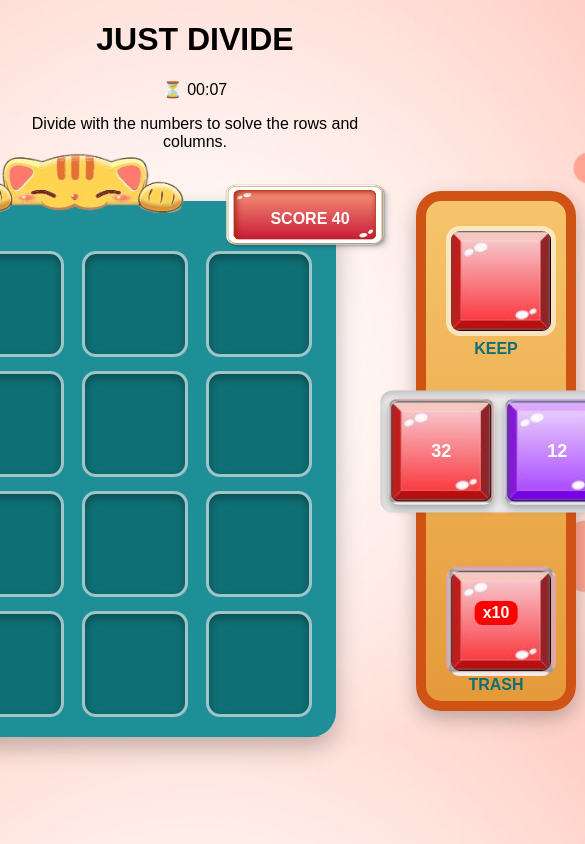
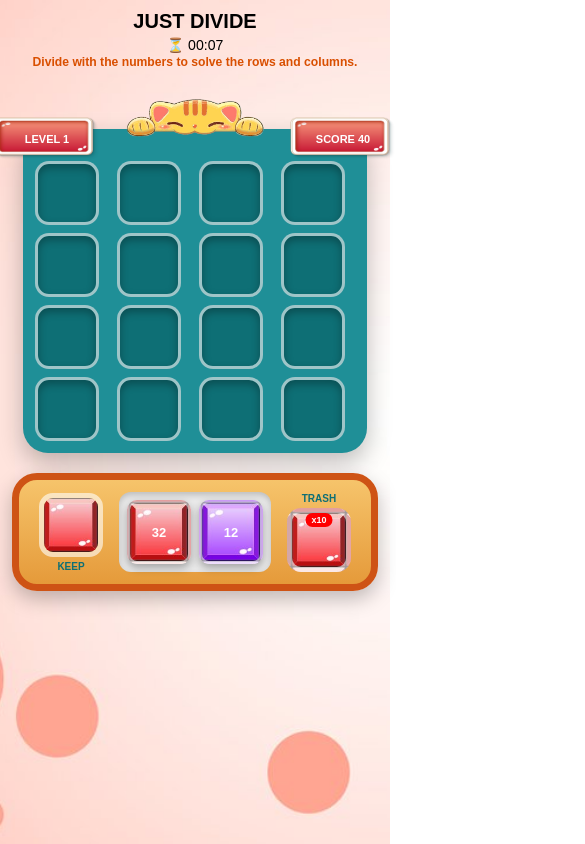
Before and after one commit to akshaymalayil/just-divide-react-game, a React (Vite) app in the folder client/: page / in a window 390 px wide. Shown: the top 844 px of the page, 585 px wide, since content can reach past the window. Built offline with nearby package versions, Linux system fonts and the light colour scheme.

Commit message:
make UI responsive across desktop, landscape and portrait screens, hardcoded px values with CSS custom properties

```diff
--- a/client/src/components/SidePanel.jsx
+++ b/client/src/components/SidePanel.jsx
@@ -1,45 +1,46 @@
-import redTile from "../assets/images/red.png";
-import blueTile from "../assets/images/blue.png";
-import purpleTile from "../assets/images/purple.png"; // generic tile bg
+import redTile    from "../assets/images/red.png";
+import blueTile   from "../assets/images/blue.png";
+import purpleTile from "../assets/images/purple.png";
 
 const SidePanel = () => {
   return (
     <div className="side">
-
       <div className="side-panel">
 
-        {/* KEEP */}
+        {/* ── KEEP ── */}
         <div className="keep-section">
-          <img src={redTile} alt="keep" className="slot-bg" />
+          <img src={redTile} alt="keep slot" className="slot-bg" />
           <div className="slot-label">KEEP</div>
         </div>
 
-        {/* QUEUE */}
-        {/* <div className="queue-section">
-          <div className="queue-tile red">32</div>
-          <div className="queue-tile grey">12</div>
-        </div> */}
+        {/* ── QUEUE (sits between keep & trash inside the panel) ── */}
+        <div className="queue-section">
+          <div
+            className="queue-tile"
+            style={{ backgroundImage: `url(${redTile})` }}
+          >
+            32
+          </div>
+          <div
+            className="queue-tile"
+            style={{ backgroundImage: `url(${purpleTile})` }}
+          >
+            12
+          </div>
+        </div>
 
-        {/* TRASH */}
+        {/* ── TRASH ── */}
         <div className="trash-section">
-          <div      className="slot-label">TRASH</div>
-
-          <div className="slot-bg" style={{ backgroundImage: `url(${redTile})` }}>
+          <div className="slot-label">TRASH</div>
+          <div
+            className="slot-bg"
+            style={{ backgroundImage: `url(${redTile})` }}
+          >
             <div className="trash-count">x10</div>
           </div>
-
         </div>
 
       </div>
-
-      {/* QUEUE */}
-        <div className="queue-section">
-          <div className="queue-tile left" style={{ backgroundImage: `url(${redTile})` }}>32</div>
-
-          <div className="queue-tile right" style={{ backgroundImage: `url(${purpleTile})` }}>12</div>
-        </div>
-
-
     </div>
   );
 };
--- a/client/src/styles/global.css
+++ b/client/src/styles/global.css
@@ -1,66 +1,247 @@
-:root
-{
-    --cell-size:100px;
+/* ============================================================
+   DESIGN TOKENS  —  desktop defaults
+   ============================================================ */
+:root {
+  --cell-size:         100px;
+  --grid-col-size:     calc(var(--cell-size) + 10px);
+  --grid-gap:          14px;
+  --grid-pad-top:      50px;
+  --grid-pad-side:     20px;
+
+  --cat-size:          300px;
+  --top-bar-offset:    -60px;
+  --badge-w:           170px;
+  --badge-h:           70px;
+  --badge-font:        16px;
+  --badge-drop:        40px;
+
+  --panel-w:           calc(var(--cell-size) + 20px);
+  --panel-h:           460px;
+  --panel-pad:         20px;
+  --panel-border:      10px;
+
+  --game-gap:          60px;
+  --game-mt:           100px;
+
+  --title-size:        2rem;
+  --timer-size:        1.1rem;
+  --subtitle-size:     1rem;
+  --queue-tile-font:   18px;
+  --trash-count-top:   35px;
+
+  --bg-image:          url('../assets/images/bg_desktop.png');
 }
 
-/* 🔥 RESET */
+/* ============================================================
+   SMALL LANDSCAPE  (phones & small tablets in landscape)
+   max-width: 900px  +  landscape
+   ============================================================ */
+@media (orientation: landscape) and (max-width: 900px) {
+  :root {
+    --cell-size:         68px;
+    --grid-gap:          8px;
+    --grid-pad-top:      34px;
+    --grid-pad-side:     12px;
+
+    --cat-size:          200px;
+    --top-bar-offset:    -40px;
+    --badge-w:           116px;
+    --badge-h:           48px;
+    --badge-font:        12px;
+    --badge-drop:        26px;
+
+    --panel-w:           calc(var(--cell-size) + 14px);
+    --panel-h:           310px;
+    --panel-pad:         12px;
+    --panel-border:      7px;
+
+    --game-gap:          28px;
+    --game-mt:           60px;
+
+    --title-size:        1.3rem;
+    --timer-size:        0.9rem;
+    --subtitle-size:     0.78rem;
+    --queue-tile-font:   14px;
+    --trash-count-top:   22px;
+
+    --bg-image:          url('../assets/images/bg_landscape.png');
+  }
+}
+
+/* ============================================================
+   MEDIUM LANDSCAPE  (tablets in landscape, 901-1199px)
+   ============================================================ */
+@media (orientation: landscape) and (min-width: 901px) and (max-width: 1199px) {
+  :root {
+    --cell-size:         82px;
+    --grid-gap:          11px;
+    --grid-pad-top:      42px;
+    --grid-pad-side:     16px;
+
+    --cat-size:          245px;
+    --top-bar-offset:    -50px;
+    --badge-w:           138px;
+    --badge-h:           58px;
+    --badge-font:        14px;
+    --badge-drop:        33px;
+
+    --panel-w:           calc(var(--cell-size) + 16px);
+    --panel-h:           380px;
+    --panel-pad:         16px;
+    --panel-border:      8px;
+
+    --game-gap:          44px;
+    --game-mt:           80px;
+
+    --title-size:        1.65rem;
+    --timer-size:        1rem;
+    --subtitle-size:     0.88rem;
+    --queue-tile-font:   16px;
+    --trash-count-top:   28px;
+
+    --bg-image:          url('../assets/images/bg_landscape.png');
+  }
+}
+
+/* ============================================================
+   PORTRAIT  (phones & tablets held upright)
+   ============================================================ */
+@media (orientation: portrait) {
+  :root {
+    --cell-size:         64px;
+    --grid-gap:          8px;
+    --grid-pad-top:      32px;
+    --grid-pad-side:     12px;
+
+    --cat-size:          190px;
+    --top-bar-offset:    -38px;
+    --badge-w:           106px;
+    --badge-h:           44px;
+    --badge-font:        11px;
+    --badge-drop:        24px;
+
+    /* panel becomes a horizontal bar in portrait */
+    --panel-w:           auto;
+    --panel-h:           auto;
+    --panel-pad:         12px;
+    --panel-border:      7px;
+
+    --game-gap:          20px;
+    --game-mt:           60px;
+
+    --title-size:        1.25rem;
+    --timer-size:        0.88rem;
+    --subtitle-size:     0.76rem;
+    --queue-tile-font:   13px;
+    --trash-count-top:   20px;
+
+    --bg-image:          url('../assets/images/bg_portrait.png');
+  }
+}
+
+/* ============================================================
+   BASE RESET
+   ============================================================ */
+*, *::before, *::after {
+  box-sizing: border-box;
+}
+
 body {
   margin: 0;
   font-family: Arial, sans-serif;
-  background: url('../assets/images/bg_desktop.png');
+  background-image: var(--bg-image);
   background-size: cover;
   background-position: center;
+  background-attachment: fixed;
   text-align: center;
+  min-height: 100vh;
 }
 
-/* 🔥 GRID WRAPPER */
+/* ============================================================
+   HEADER
+   ============================================================ */
+.header {
+  padding-top: 10px;
+}
+
+.title {
+  font-size: var(--title-size);
+  margin: 0 0 4px;
+  font-weight: 900;
+}
+
+.timer {
+  font-size: var(--timer-size);
+  margin: 2px 0;
+}
+
+.subtitle {
+  font-size: var(--subtitle-size);
+  margin: 2px 0 0;
+  font-weight: bold;
+  color: #d94f00;
+}
+
+/* ============================================================
+   GAME AREA
+   ============================================================ */
+.game-area {
+  display: flex;
+  justify-content: center;
+  align-items: flex-start;
+  gap: var(--game-gap);
+  margin-top: var(--game-mt);
+  padding-bottom: 40px;
+}
+
+/* Stack vertically in portrait */
+@media (orientation: portrait) {
+  .game-area {
+    flex-direction: column;
+    align-items: center;
+  }
+}
+
+/* ============================================================
+   GRID WRAPPER
+   ============================================================ */
 .grid-wrapper {
-  margin-top: 10px;
   position: relative;
   display: flex;
   flex-direction: column;
   align-items: center;
-
 }
 
-/* 🔥 TOP BAR (cat + badges) */
+/* ============================================================
+   TOP BAR  (cat + level/score badges)
+   ============================================================ */
 .top-bar {
-
   position: absolute;
-  top: -60px;   /* push above grid */
+  top: var(--top-bar-offset);
   display: flex;
   align-items: center;
-  gap: 0px;
+  gap: 0;
   z-index: 2;
-
 }
 
-/* 🐱 Cat */
 .cat-img {
-  width: 300px;
+  width: var(--cat-size);
+  display: block;
 }
-/* .catImg
-{
-  width: 700px;
-  position: absolute;
-  top: -90px;
-  left: -166px;
-} */
-/* 🔴 Badge container */
+
 .badge-box {
   position: relative;
-  top: 40px;
-  width: 170px;
-  height: 70px;
+  top: var(--badge-drop);
+  width: var(--badge-w);
+  height: var(--badge-h);
+  flex-shrink: 0;
 }
 
-/* Badge image */
 .badge-img {
   width: 100%;
   height: 100%;
 }
 
-/* Badge text */
 .badge-box span {
   position: absolute;
   top: 50%;
@@ -68,147 +249,158 @@ body {
   transform: translate(-50%, -50%);
   font-weight: bold;
   color: white;
-  font-size: 16px;
+  font-size: var(--badge-font);
+  white-space: nowrap;
 }
 
-/* 🔷 GRID */
+/* ============================================================
+   GRID
+   ============================================================ */
 .grid {
   display: grid;
-  grid-template-columns: repeat(4, 110px);   /* bigger */
-  gap: 14px;
+  grid-template-columns: repeat(4, var(--grid-col-size));
+  gap: var(--grid-gap);
   background: #1f8f97;
-  padding: 50px 20px 20px;   /* more top space for cat */
+  padding: var(--grid-pad-top) var(--grid-pad-side) var(--grid-pad-side);
   border-radius: 25px;
-  box-shadow: 0 10px 25px rgba(0,0,0,0.25);
+  box-shadow: 0 10px 25px rgba(0, 0, 0, 0.25);
 }
 
-/* 🧊 CELL */
+/* ============================================================
+   CELL
+   ============================================================ */
 .cell {
   width: var(--cell-size);
   height: var(--cell-size);
   background: #0e6f75;
   border-radius: 14px;
-  border: 3px solid rgba(255,255,255,0.6);
-  box-shadow: inset 0 4px 8px rgba(0,0,0,0.3);
+  border: 3px solid rgba(255, 255, 255, 0.6);
+  box-shadow: inset 0 4px 8px rgba(0, 0, 0, 0.3);
 }
 
-/* 🎯 GAME AREA (center layout) */
-.game-area {
+/* ============================================================
+   SIDE CONTAINER  (positions the queue absolutely)
+   ============================================================ */
+.side {
+  position: relative;
   display: flex;
-  justify-content: center;
-  align-items: flex-start;
-  gap: 80px;
-  margin-top: 40px;
+  flex-direction: column;
+  align-items: center;
 }
 
-
-
-
-/* 🔥 SIDE PANEL CONTAINER */
+/* ============================================================
+   SIDE PANEL  (orange box)
+   ============================================================ */
 .side-panel {
-  width: calc(var(--cell-size));
-  height: 450px;
+  width: var(--panel-w);
+  height: var(--panel-h);
   background: linear-gradient(#f6c46b, #e59a3a);
   border-radius: 25px;
-  padding: 25px 20px;
+  padding: var(--panel-pad);
+  border: solid var(--panel-border) rgb(206, 83, 21);
 
   display: flex;
   flex-direction: column;
   justify-content: space-between;
   align-items: center;
 
-  box-shadow: 0 8px 20px rgba(0,0,0,0.25);
-
-  border: solid 10px rgb(206, 83, 21);
+  box-shadow: 0 8px 20px rgba(0, 0, 0, 0.25);
 }
 
-/* 🔼 KEEP SECTION */
+/* Portrait: panel becomes horizontal strip */
+@media (orientation: portrait) {
+  .side-panel {
+    flex-direction: row;
+    gap: 16px;
+    padding: var(--panel-pad) 20px;
+    justify-content: center;
+    align-items: center;
+  }
+}
+
+/* ============================================================
+   KEEP SECTION
+   ============================================================ */
 .keep-section {
   position: relative;
-  width: 100%;
   text-align: center;
+  display: flex;
+  flex-direction: column;
+  align-items: center;
+  gap: 4px;
 }
 
+/* ============================================================
+   SLOT (keep & trash tile)
+   ============================================================ */
 .slot-bg {
-  border: 5px solid rgba(255,255,255,0.6);
+  border: 5px solid rgba(255, 255, 255, 0.6);
   border-radius: 14px;
   width: var(--cell-size);
   height: var(--cell-size);
   object-fit: contain;
-
   background-size: cover;
-
+  display: block;
 }
 
 .slot-label {
-  position: absolute;
-  bottom: -18px;
-  left: 50%;
-  transform: translateX(-50%);
   font-weight: bold;
   color: #0e6f75;
+  font-size: calc(var(--badge-font) - 1px);
 }
 
-/* 🔁 QUEUE */
+/* ============================================================
+   QUEUE SECTION  (two tiles side-by-side, inside side-panel)
+   ============================================================ */
 .queue-section {
-  /* width: var(--cell-size)+10px; */
-
   display: flex;
-  gap: 10px;
+  gap: 8px;
   background: #eaeaea;
   padding: 8px;
   border-radius: 12px;
-  box-shadow: inset 0 3px 6px rgba(0,0,0,0.2);
-
-  position: absolute;
-  top: 0;
-  transform: translate(-15%, 320%);
-
+  box-shadow: inset 0 3px 6px rgba(0, 0, 0, 0.2);
 }
 
-/* 🎲 QUEUE TILE */
+/* ============================================================
+   QUEUE TILE
+   ============================================================ */
 .queue-tile {
   width: var(--cell-size);
   height: var(--cell-size);
-  border: 3px solid rgba(255,255,255,0.6);
+  border: 3px solid rgba(255, 255, 255, 0.6);
   border-radius: 10px;
-
   display: flex;
   justify-content: center;
   align-items: center;
-
   font-weight: bold;
-  font-size: 18px;
+  font-size: var(--queue-tile-font);
   color: white;
-
-  box-shadow: 0 4px 8px rgba(0,0,0,0.3);
+  box-shadow: 0 4px 8px rgba(0, 0, 0, 0.3);
+  background-size: cover;
+  background-position: center;
 }
 
-.queue-tile.left {
-
-  background-size: contain;
-}
-
-.queue-tile.right {
-
-  background-size: contain;
-}
-
-/* 🗑️ TRASH SECTION */
+/* ============================================================
+   TRASH SECTION
+   ============================================================ */
 .trash-section {
   position: relative;
-  width: 100%;
   text-align: center;
+  display: flex;
+  flex-direction: column;
+  align-items: center;
+  gap: 4px;
 }
 
 .trash-count {
   position: absolute;
-  top: 35px;
+  top: var(--trash-count-top);
   left: 50%;
   transform: translateX(-50%);
   font-weight: bold;
   color: white;
   background: red;
-  padding: 3px 8px;
+  padding: 2px 6px;
   border-radius: 8px;
+  font-size: calc(var(--badge-font) - 2px);
 }
```
